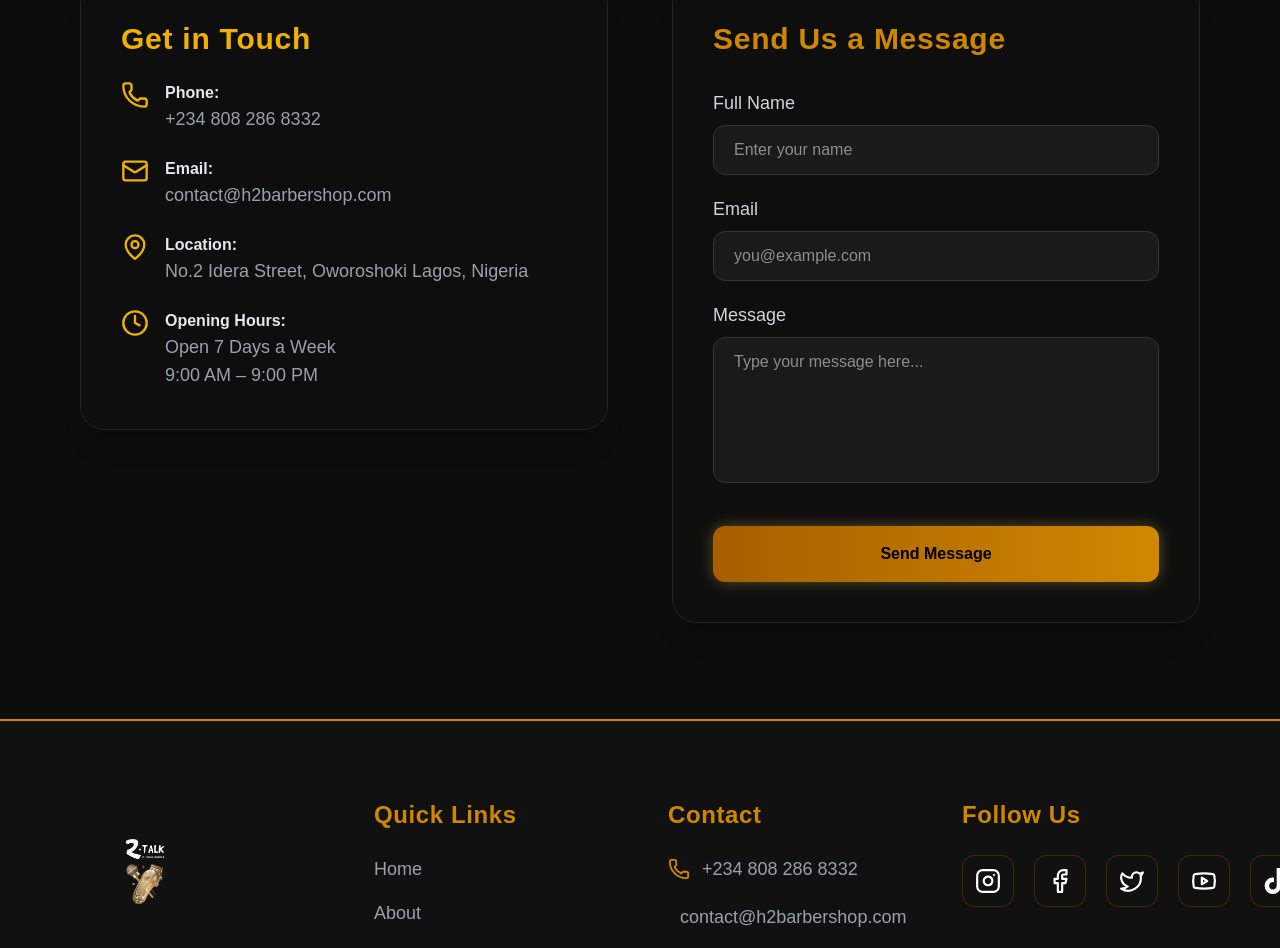
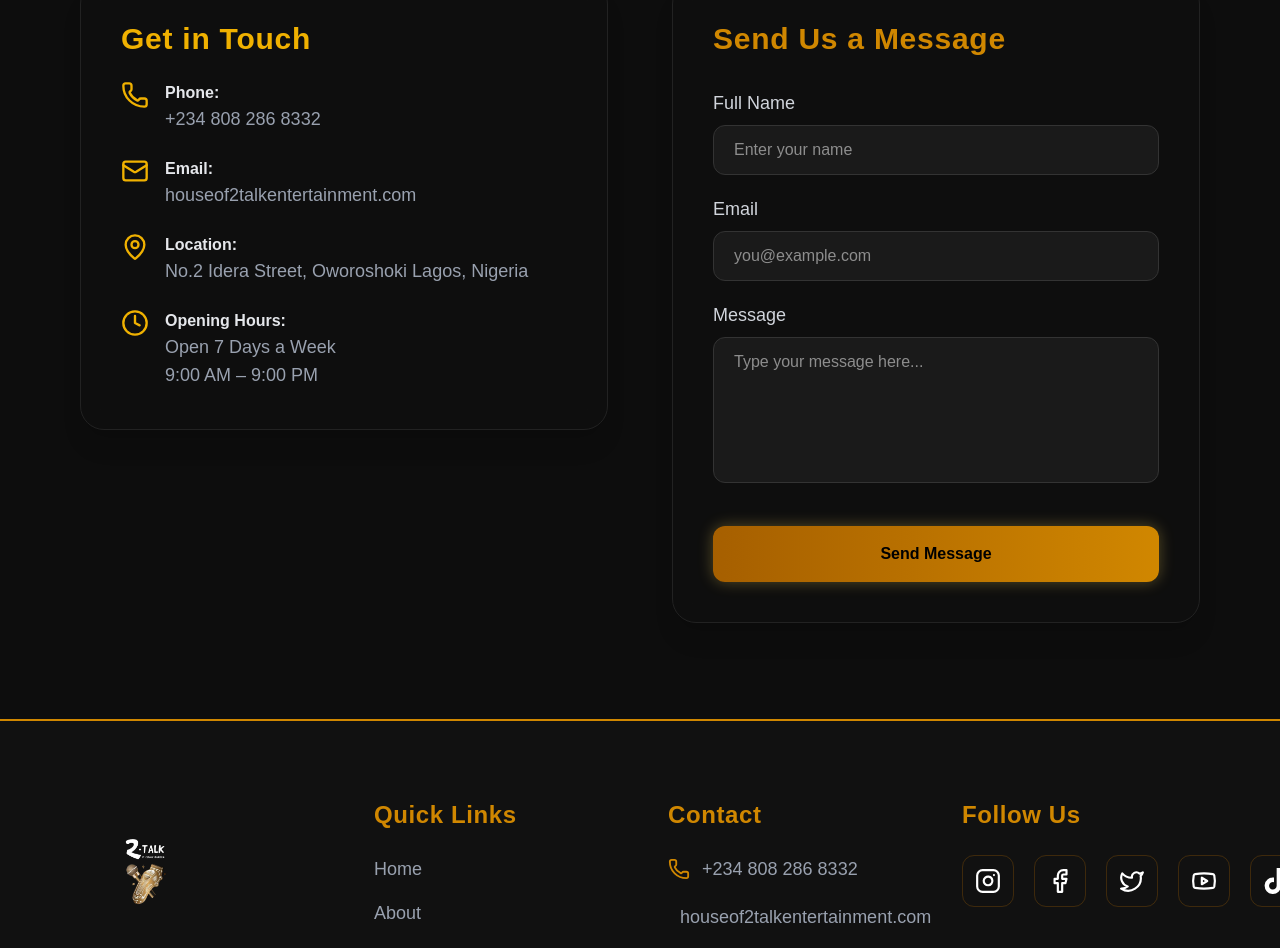
Before and after one commit to King-web-cell-05/2talk, a Next.js app: page /contact in a window 1280 px wide. Shown: the part 300-1248 px from the top of the page. Built offline with nearby package versions, Linux system fonts and the light colour scheme.

Commit message:
Changed dummy email to the business email

```diff
--- a/components/contact.tsx
+++ b/components/contact.tsx
@@ -57,7 +57,10 @@
                 <Mail className="text-yellow-500 w-7 h-7" />
                 <div>
                   <p className="font-semibold text-gray-200">Email:</p>
-                  <p className="text-gray-400 text-lg">contact@h2barbershop.com</p>
+                  <p className="text-gray-400 text-lg">
+                    {" "}
+                    houseof2talkentertainment.com
+                  </p>
                 </div>
               </div>
 
@@ -67,7 +70,7 @@
                 <div>
                   <p className="font-semibold text-gray-200">Location:</p>
                   <p className="text-gray-400 text-lg">
-                   No.2 Idera Street, Oworoshoki Lagos, Nigeria
+                    No.2 Idera Street, Oworoshoki Lagos, Nigeria
                   </p>
                 </div>
               </div>
@@ -101,7 +104,9 @@
 
           <div className="space-y-5">
             <div>
-              <label className="block text-gray-300 mb-2 text-lg">Full Name</label>
+              <label className="block text-gray-300 mb-2 text-lg">
+                Full Name
+              </label>
               <input
                 type="text"
                 className="w-full px-5 py-3 rounded-xl bg-[#1a1a1a] border border-[#333] text-white focus:border-yellow-500 outline-none transition"
@@ -119,7 +124,9 @@
             </div>
 
             <div>
-              <label className="block text-gray-300 mb-2 text-lg">Message</label>
+              <label className="block text-gray-300 mb-2 text-lg">
+                Message
+              </label>
               <textarea
                 rows={5}
                 className="w-full px-5 py-3 rounded-xl bg-[#1a1a1a] border border-[#333] text-white focus:border-yellow-500 outline-none transition resize-none"
--- a/components/footer.tsx
+++ b/components/footer.tsx
@@ -89,7 +89,7 @@
                 rel="noopener noreferrer"
                 className="hover:text-yellow-600 transition-colors"
               >
-              contact@h2barbershop.com
+            houseof2talkentertainment.com
               </a>
             </div>
 
```
